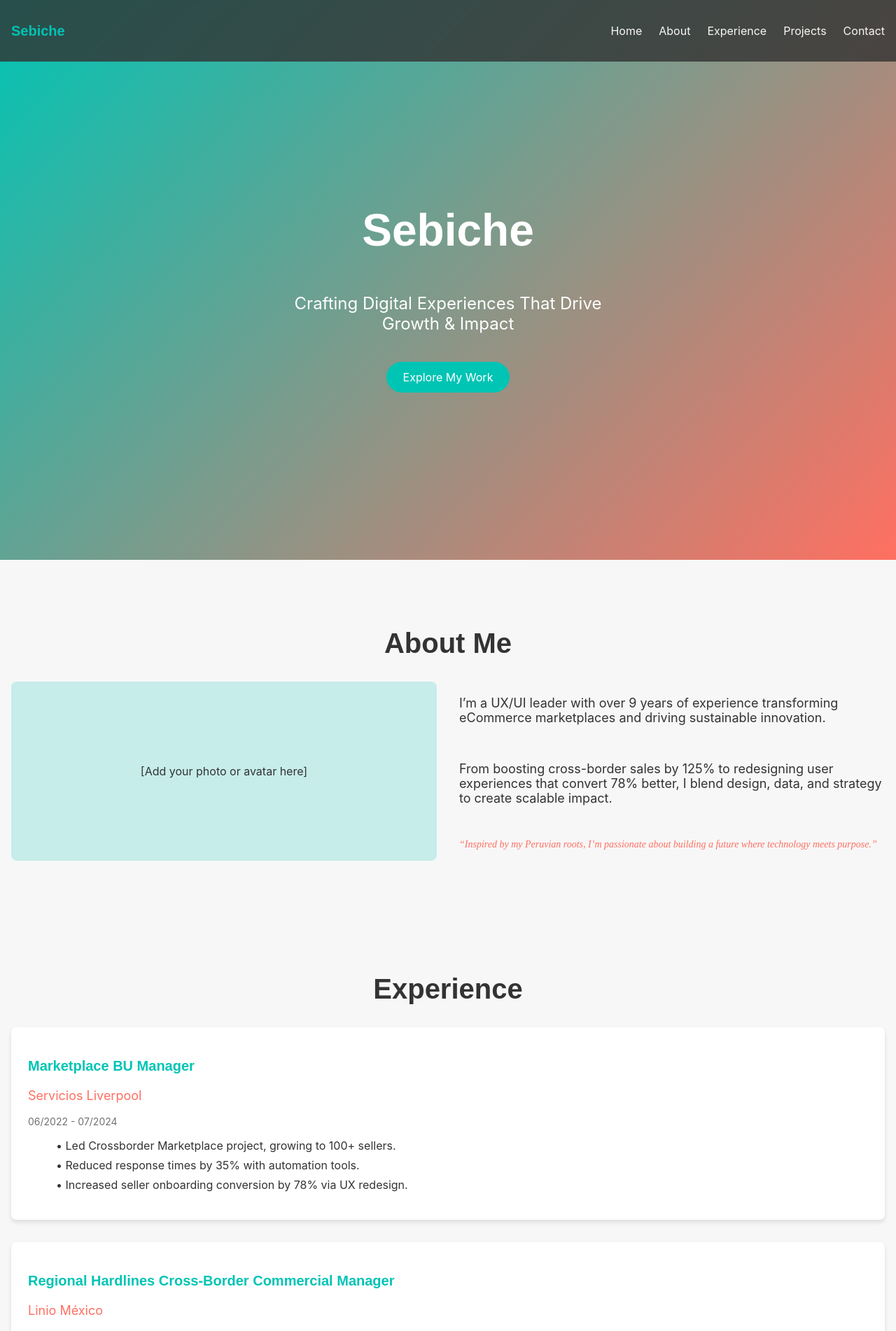
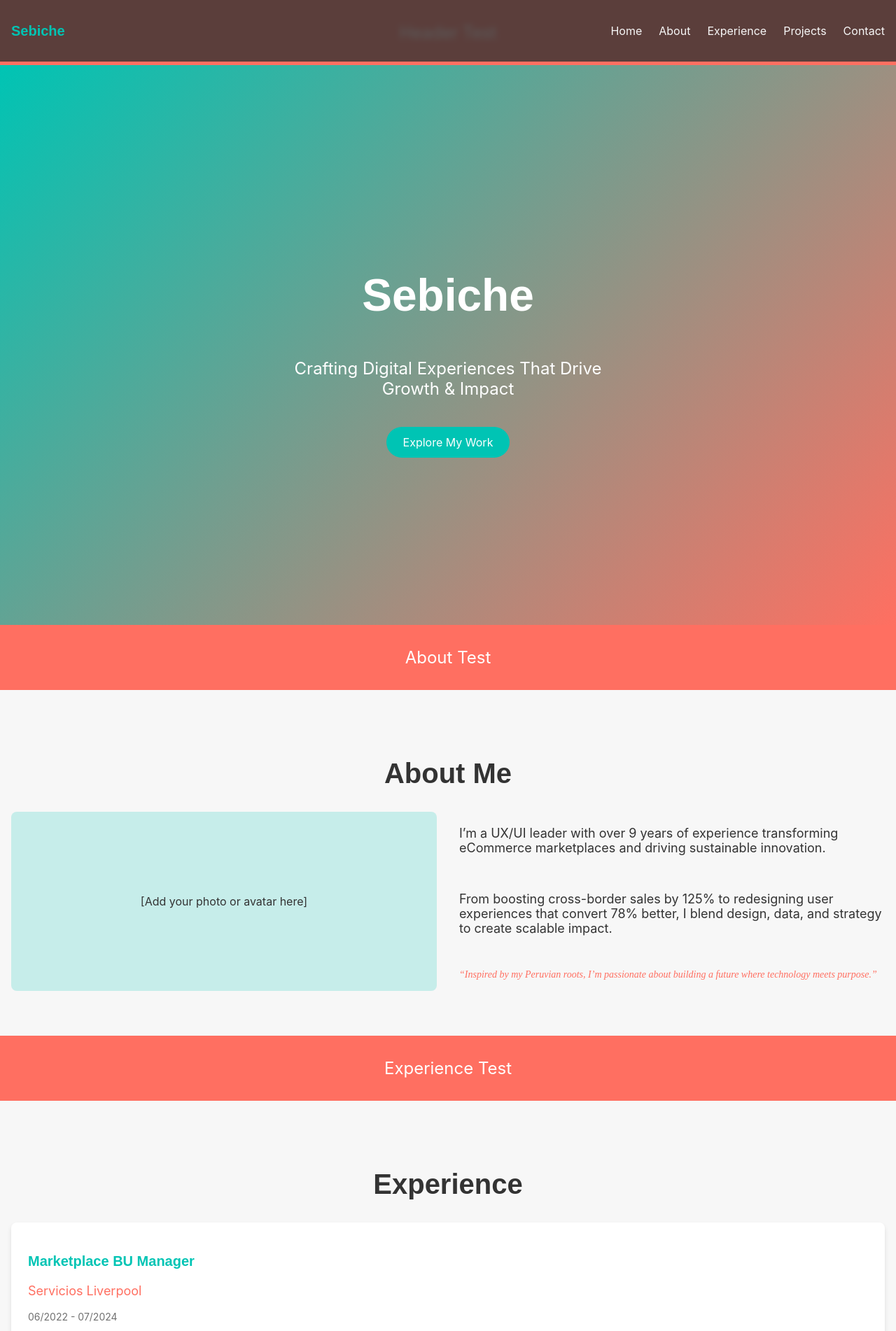
Before and after one commit to sebbs21/sebiche, a Next.js app: page / in a window 1280 px wide. Shown: the top 1902 px of the page at 70% size. Built offline with nearby package versions, Linux system fonts and the light colour scheme.

Commit message:
coloress

```diff
--- a/components/Footer.tsx
+++ b/components/Footer.tsx
@@ -61,7 +61,7 @@ export default function Footer() {
       <Container>
         <Left>
           <h3>Sebiche</h3>
-          <p>Email: soysebiche.com</p>
+          <p>Email: soysebiche@gmail.com</p>
 
         </Left>
         <Center>
--- a/pages/index.tsx
+++ b/pages/index.tsx
@@ -8,7 +8,7 @@ import Footer from '../components/Footer';
 
 const Hero = styled.section`
   min-height: 100vh;
-  background: linear-gradient(135deg, #00C4B4, #FF6F61); /* turquoise to coral */
+  background: linear-gradient(135deg, #00C4B4, #FF6F61);
   display: flex;
   align-items: center;
   justify-content: center;
@@ -23,7 +23,6 @@ const HeroContent = styled.div`
 const Title = styled.h1`
   font-size: 2.5rem;
   font-weight: bold;
-
   @media (min-width: 768px) {
     font-size: 4rem;
   }
@@ -33,7 +32,6 @@ const Subtitle = styled.p`
   font-size: 1.125rem;
   max-width: 32rem;
   margin: 1rem auto;
-
   @media (min-width: 768px) {
     font-size: 1.5rem;
   }
@@ -43,20 +41,28 @@ const Button = styled.a`
   display: inline-block;
   margin-top: 1.5rem;
   padding: 0.75rem 1.5rem;
-  background: #00C4B4; /* turquoise */
+  background: #00C4B4;
   color: #FFFFFF;
   text-decoration: none;
   border-radius: 9999px;
   transition: background 0.3s ease;
+  &:hover {
+    background: #FFC107;
+  }
+`;
 
-  &:hover {
-    background: #FFC107; /* golden */
-  }
+const TestSection = styled.div`
+  padding: 2rem;
+  background: #FF6F61; /* coral test */
+  color: #FFFFFF;
+  text-align: center;
+  font-size: 1.5rem;
 `;
 
 export default function Home() {
   return (
     <>
+      <TestSection>Header Test</TestSection>
       <Header />
       <main>
         <Hero>
@@ -82,9 +88,13 @@ export default function Home() {
             </HeroContent>
           </motion.div>
         </Hero>
+        <TestSection>About Test</TestSection>
         <About />
+        <TestSection>Experience Test</TestSection>
         <Experience />
+        <TestSection>Projects Test</TestSection>
         <Projects />
+        <TestSection>Footer Test</TestSection>
       </main>
       <Footer />
     </>
```
